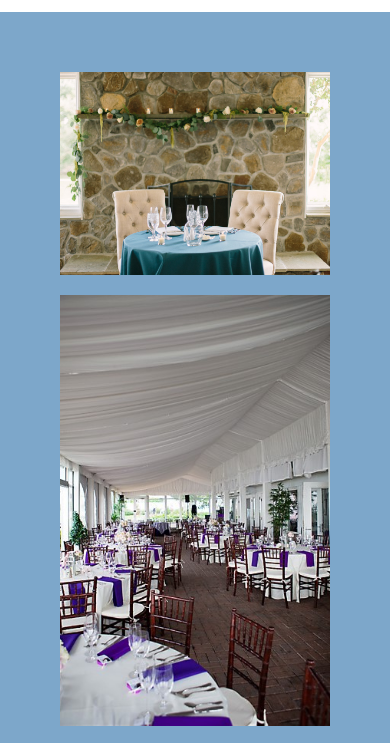
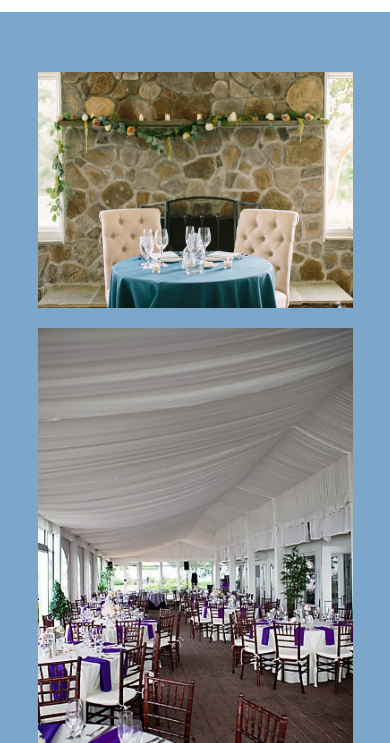
Before and after one commit to pmc222/pmc222.github.io, a plain HTML site: page venue-information.html in a window 390 px wide. Shown: the part 42-785 px from the top of the page. Drawn offline with nearby package versions, Linux system fonts and the light colour scheme.

Commit message:
Update wedding.css

```diff
--- a/wedding.css
+++ b/wedding.css
@@ -766,6 +766,7 @@ body {
     flex-direction: column;
     justify-content: flex-start;
     align-items: center;
+    width: 100%;
   }
 
   .event-information__main-container__div-card {
@@ -905,6 +906,12 @@ body {
   .venue-information__main-container__grid-container {
     display: flex;
     flex-direction: column;
+    width: 100%;
+    align-items: center;
+  }
+
+  .venue-information__main-container__image-container {
+    width: 90%;
   }
 
   #venue-information__main-container__information-container {
@@ -914,6 +921,7 @@ body {
     align-items: center;
     text-align: center;
     margin-bottom: 5px;
+    width: 90%;
   }
 
 
```
